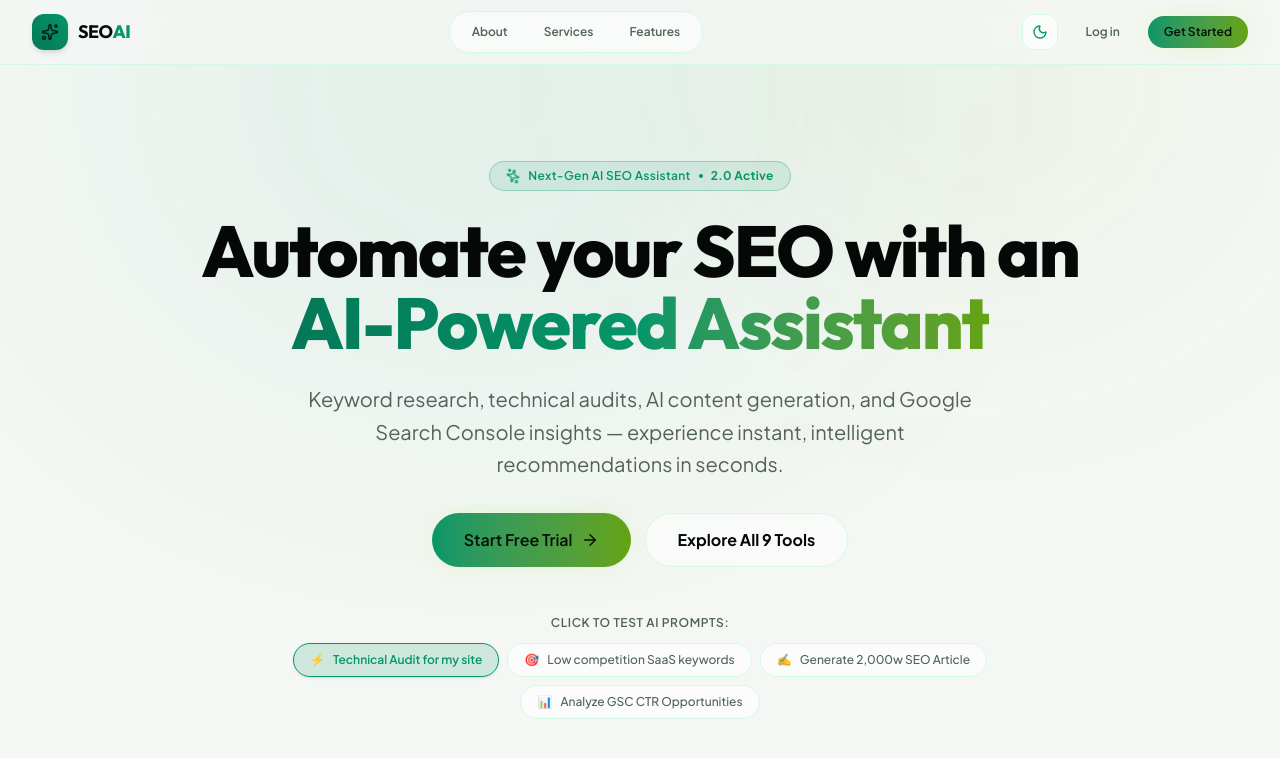
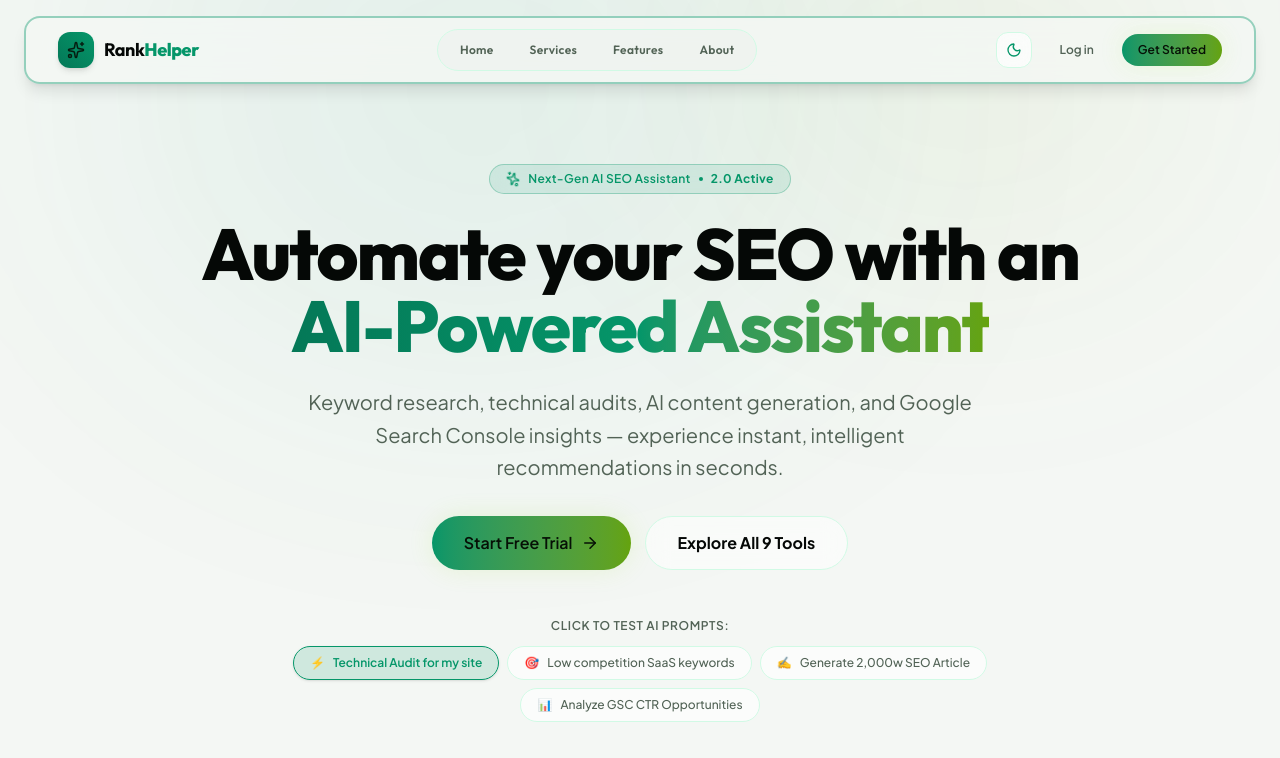
Before and after one commit to ABH36/Rank-Helper, a React (Vite) app: page / in a window 1280 px wide. Shown: the top 758 px of the page. Built offline with nearby package versions, Linux system fonts and the light colour scheme.

Commit message:
feat: implement global theme styles and initial navigation and hero page components

```diff
--- a/src/components/layout/Footer.jsx
+++ b/src/components/layout/Footer.jsx
@@ -12,11 +12,11 @@ export default function Footer() {
             <Sparkles size={14} />
           </span>
           <span>
-            SEO<span className="text-primary font-extrabold">AI</span>
+            Rank<span className="text-primary font-extrabold">Helper</span>
           </span>
         </div>
         <p className="text-xs text-text-muted">
-          &copy; {year} SEO AI Assistant. All rights reserved. Powered by AI-driven search intelligence.
+          &copy; {year} RankHelper. All rights reserved. Powered by AI-driven search intelligence.
         </p>
       </Container>
     </footer>
--- a/src/components/layout/Navbar.jsx
+++ b/src/components/layout/Navbar.jsx
@@ -1,44 +1,49 @@
 import { useState } from 'react'
 import { Link } from 'react-router-dom'
-import { Bot, Menu, Sparkles, X } from 'lucide-react'
+import { Menu, Sparkles, X } from 'lucide-react'
 import Container from '../common/Container'
 import Button from '../common/Button'
 import ThemeToggle from '../common/ThemeToggle'
 
 const NAV_LINKS = [
-  { label: 'About', href: '#about' },
+  { label: 'Home', href: '#home' },
   { label: 'Services', href: '#services' },
   { label: 'Features', href: '#features' },
+  { label: 'About', href: '#about' },
 ]
+
+function navLinkClass({ mobile = false } = {}) {
+  if (mobile) {
+    return 'rounded-full border border-border bg-surface-2/50 px-4 py-2.5 text-sm text-center font-heading font-semibold tracking-wide text-text-muted transition-all hover:border-white/20 hover:bg-white/10 hover:text-text'
+  }
+  return 'rounded-full px-4 py-1.5 text-xs font-heading font-semibold tracking-wide whitespace-nowrap text-text-muted transition-all hover:bg-white/10 hover:text-text'
+}
 
 export default function Navbar() {
   const [open, setOpen] = useState(false)
 
   return (
-    <header className="sticky top-0 z-50 border-b border-border bg-bg/75 backdrop-blur-xl transition-colors">
-      <Container className="flex h-16 items-center justify-between">
-        <Link to="/" className="group flex items-center gap-2.5 font-heading text-lg font-bold text-text">
+    <header className="sticky top-3 z-50 px-3 sm:top-4 sm:px-4 lg:px-6">
+      <div className="mx-auto max-w-7xl rounded-2xl border-2 border-border-strong bg-bg/85 shadow-lg shadow-[var(--glow)] backdrop-blur-xl transition-colors">
+        <Container className="flex h-16 items-center justify-between gap-3">
+          <Link to="/" className="group flex shrink-0 items-center gap-2.5 font-heading text-lg font-bold text-text">
             <span className="flex h-9 w-9 items-center justify-center rounded-xl bg-gradient-to-tr from-primary-emerald to-primary text-[#061006] shadow-md shadow-[var(--glow)] transition-transform group-hover:scale-105">
               <Sparkles size={18} className="animate-pulse" />
             </span>
             <span className="tracking-tight">
-            SEO<span className="text-primary font-extrabold">AI</span>
+              Rank<span className="text-primary font-extrabold">Helper</span>
             </span>
           </Link>
 
-        <nav className="hidden items-center gap-1 rounded-full border border-border bg-surface/50 p-1.5 backdrop-blur-md md:flex">
+          <nav className="hidden items-center gap-1 rounded-full border border-border bg-surface-2/40 p-1.5 md:flex">
             {NAV_LINKS.map((link) => (
-            <a
-              key={link.href}
-              href={link.href}
-              className="rounded-full px-4 py-1.5 text-xs font-semibold text-text-muted transition-all hover:bg-surface-2 hover:text-text"
-            >
+              <a key={link.href} href={link.href} className={navLinkClass()}>
                 {link.label}
               </a>
             ))}
           </nav>
 
-        <div className="hidden items-center gap-3 md:flex">
+          <div className="hidden shrink-0 items-center gap-3 md:flex">
             <ThemeToggle />
             <Button as={Link} to="/login" variant="ghost" size="sm">
               Log in
@@ -60,16 +65,17 @@ export default function Navbar() {
             </button>
           </div>
         </Container>
+      </div>
 
       {open && (
-        <div className="border-t border-border bg-surface/95 backdrop-blur-2xl md:hidden">
-          <Container className="flex flex-col gap-4 py-5">
+        <div className="mx-auto mt-2 max-w-7xl rounded-2xl border-2 border-border-strong bg-surface/95 shadow-lg backdrop-blur-2xl md:hidden">
+          <Container className="flex flex-col gap-2 py-5">
             {NAV_LINKS.map((link) => (
               <a
                 key={link.href}
                 href={link.href}
                 onClick={() => setOpen(false)}
-                className="text-sm font-semibold text-text-muted hover:text-primary"
+                className={navLinkClass({ mobile: true })}
               >
                 {link.label}
               </a>
--- a/src/index.css
+++ b/src/index.css
@@ -52,7 +52,7 @@
   --text-secondary: #3d4a3f;
   --text-muted: #526356;
   --border: #d1fae5;
-  --border-strong: #a7f3d0;
+  --border-strong: rgba(5, 150, 105, 0.4);
   --glow: rgba(52, 211, 153, 0.12);
   --glow-lime: rgba(163, 230, 53, 0.15);
   --primary: #059669;
@@ -155,6 +155,8 @@ body {
 
 html {
   scrollbar-color: var(--color-surface-2) var(--color-bg);
+  scroll-padding-top: 6rem;
+  scroll-behavior: smooth;
 }
 
 /* Keyframe animations */
@@ -175,3 +177,7 @@ html {
 .animate-pulse-glow {
   animation: pulseGlow 4s ease-in-out infinite;
 }
+
+.animate-spin-slow {
+  animation: spin 8s linear infinite;
+}
--- a/src/pages/home/Hero.jsx
+++ b/src/pages/home/Hero.jsx
@@ -22,11 +22,11 @@ export default function Hero() {
   }
 
   return (
-    <section className="relative overflow-hidden py-16 sm:py-24">
+    <section id="home" className="relative overflow-hidden py-16 sm:py-24">
       <Container className="flex flex-col items-center text-center">
         {/* Top Pill Badge */}
         <div className="mb-6 inline-flex items-center gap-2 rounded-full border border-primary/30 bg-primary/10 px-4 py-1.5 text-xs font-semibold tracking-wide text-primary backdrop-blur-md">
-          <Sparkles size={14} className="animate-spin text-primary" style={{ animationDuration: '8s' }} />
+          <Sparkles size={14} className="animate-spin-slow text-primary" />
           <span>Next-Gen AI SEO Assistant</span>
           <span className="h-1 w-1 rounded-full bg-primary" />
           <span className="text-primary font-bold">2.0 Active</span>
```
Lines whose indentation alone changed are shown as unchanged.
